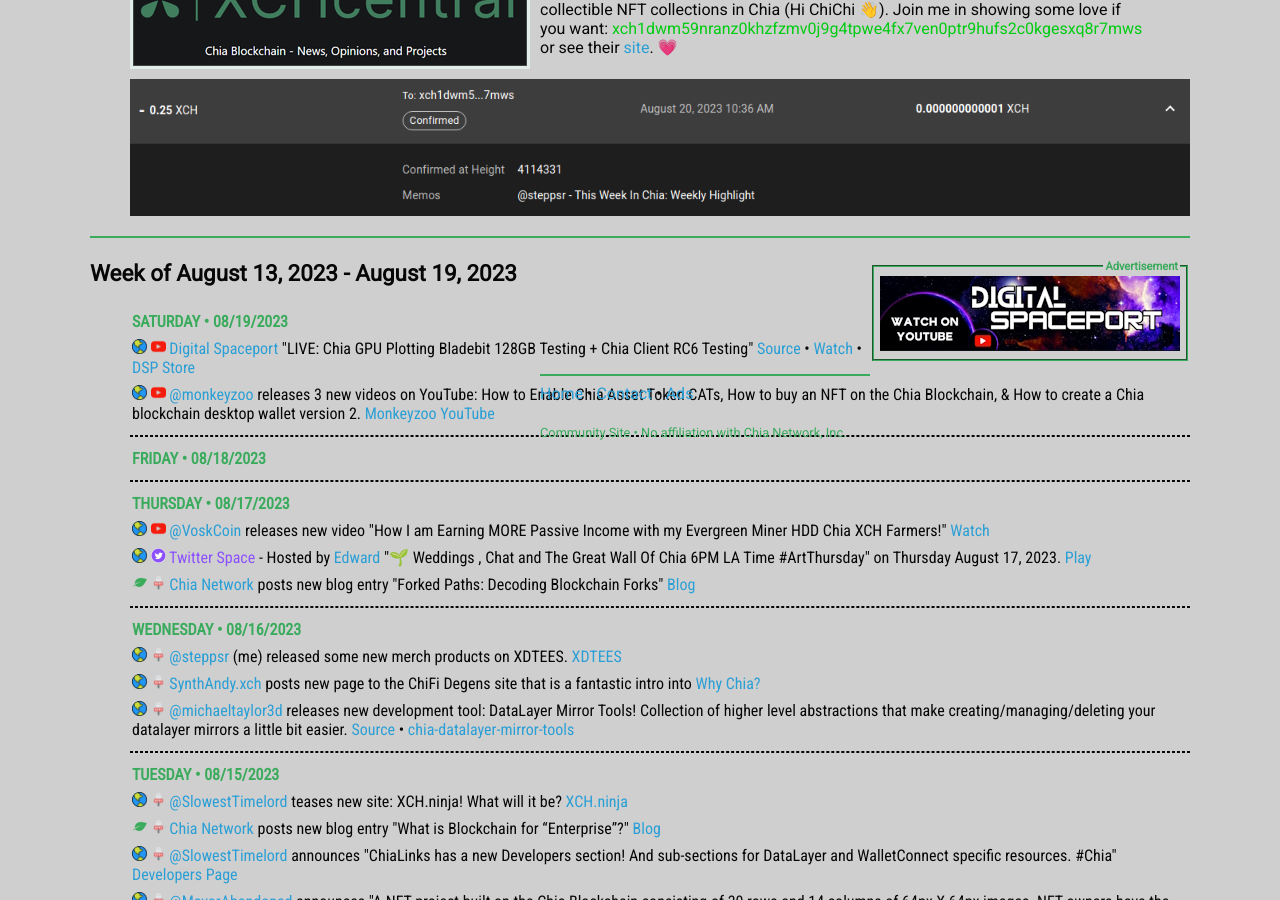
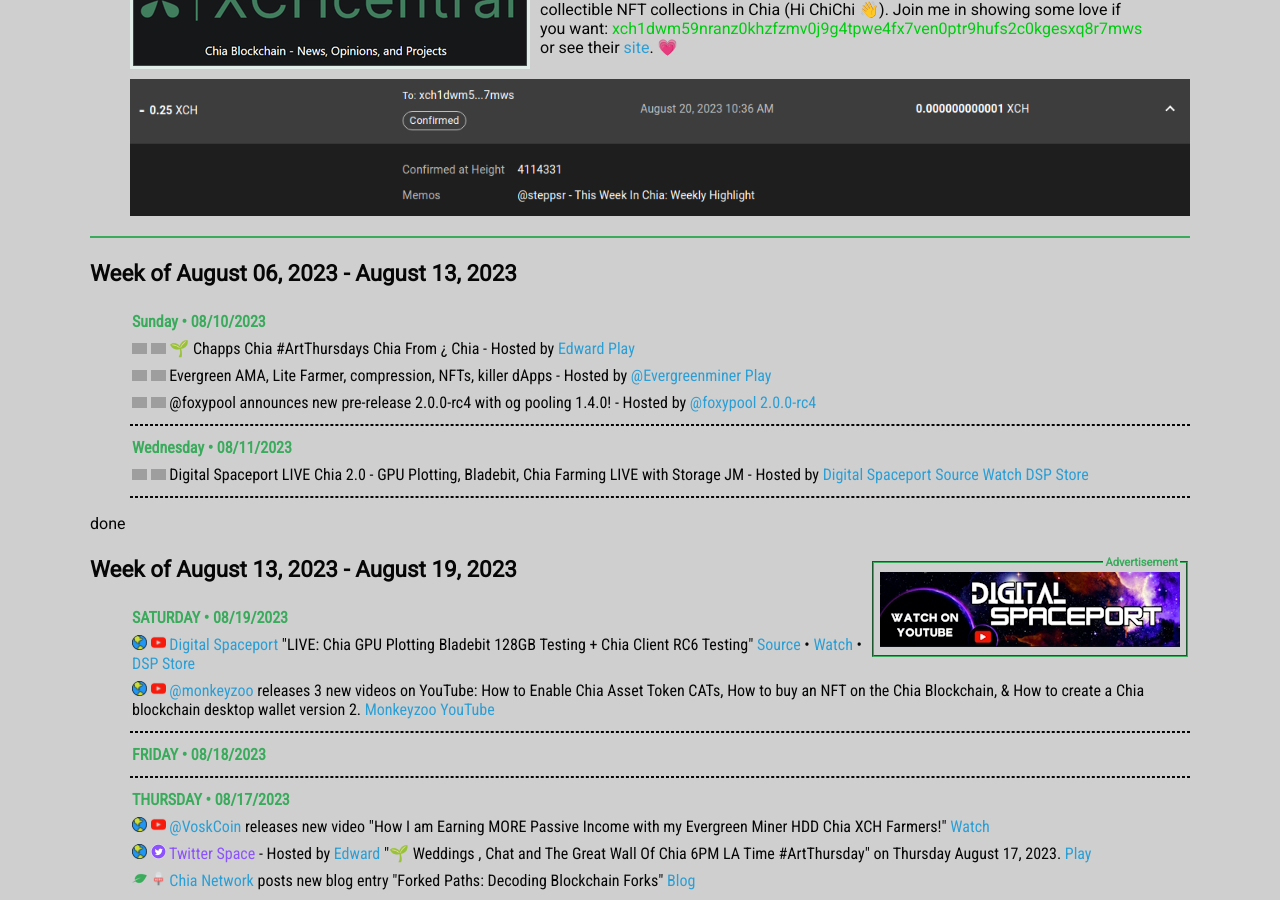
Before and after one commit to SlowestTimelord/thisweekinchia, a Jekyll site: the page built from index.html, in a window 1280 px wide and 900 px high, scrolled down 382 px. Built offline with Jekyll 4.4.1, drawn with Linux system fonts in a browser that asks for light colours; nearby versions of some CDN libraries; some web fonts are replaced; grey boxes are pictures that could not be loaded.

Commit message:
initial data format and parsing

```diff
--- a/_data/data.yml
+++ b/_data/data.yml
@@ -0,0 +1,29 @@
+weeks:
+  - startdate: 08/06/2023
+    posts:
+      - date: 08/10/2023
+        items:
+          - title: "🌱 Chapps Chia #ArtThursdays Chia From ¿ Chia"
+            icons: [globe, spaces]
+            creator: [Edward, https://twitter.com/anewformofmusic]
+            links:
+              - [Play, https://twitter.com/anewformofmusic/status/1689804150710910976?s=20]
+          - title: "Evergreen AMA, Lite Farmer, compression, NFTs, killer dApps"
+            icons: [globe, spaces]
+            creator: ["@Evergreenminer", https://twitter.com/Evergreenminer]
+            links:
+              - [Play, https://twitter.com/Evergreenminer/status/1689736080432709637?s=20]
+          - title: "@foxypool announces new pre-release 2.0.0-rc4 with og pooling 1.4.0!"
+            icons: [globe, microphone]
+            creator: ["@foxypool", https://twitter.com/foxypool]
+            links:
+              - [2.0.0-rc4, https://github.com/Chia-Network/chia-blockchain/releases/tag/2.0.0-rc4]
+      - date: 08/11/2023
+        items:
+          - title: "Digital Spaceport LIVE Chia 2.0 - GPU Plotting, Bladebit, Chia Farming LIVE with Storage JM"
+            icons: [globe, youtube]
+            creator: ["Digital Spaceport", https://twitter.com/gospaceport]
+            links:
+              - [Source, https://twitter.com/gospaceport/status/1690080742154346496?s=20]
+              - [Watch, https://www.youtube.com/watch?v=ykfMdzbKUAo]
+              - [DSP Store, https://shop.digitalspaceport.com/?utm_medium=product_shelf&utm_source=youtube&utm_content=YT-AAE-QftT-60eFcUEB0enfDvQaiv4QLn6reepPZQpLv-hDUCxUMjEDq56nZPAHcRdgVVClyTfQnuFbwXniBSAnweP1D7gRCL5452GQY82M3Py5PgX-7PMuf2tvc4xHscJGT1x9Ve6nXYF_r5E5KxFOH_MyZcoODcYMWbrKgYLQnu0EuZi7OFPGM9b]
--- a/_includes/footer.html
+++ b/_includes/footer.html
@@ -16,22 +16,3 @@
 </div>
 
 <br><br><span class="footer">Community Site • No affiliation with Chia Network, Inc.</span><br><br>
-
-</div> <!-- content -->
-
-<script>
-	function toggleMode() {
-		temp=getComputedStyle(document.documentElement).getPropertyValue('--themebackground');
-		document.documentElement.style.setProperty('--themebackground', getComputedStyle(document.documentElement).getPropertyValue('--themeforeground'));
-		document.documentElement.style.setProperty('--themeforeground', temp);
-		toggleBtn = document.getElementById('lightdark');
-
-		var mode = "";
-		if(toggleBtn.value === "Light") {
-			mode = "Dark";
-		} else {
-			mode = "Light";
-		}
-		toggleBtn.value = mode;
-	}
-</script>
--- a/_layouts/default.html
+++ b/_layouts/default.html
@@ -25,9 +25,24 @@
 
     {{ content }}
 
+    {% include footer.html %}
+
 </div>
 
-    {% include footer.html %}
+<script>
+	function toggleMode() {
+		temp=getComputedStyle(document.documentElement).getPropertyValue('--themebackground');
+		document.documentElement.style.setProperty('--themebackground', getComputedStyle(document.documentElement).getPropertyValue('--themeforeground'));
+		document.documentElement.style.setProperty('--themeforeground', temp);
+		toggleBtn = document.getElementById('lightdark');
 
-
+		var mode = "";
+		if(toggleBtn.value === "Light") {
+			mode = "Dark";
+		} else {
+			mode = "Light";
+		}
+		toggleBtn.value = mode;
+	}
+</script>
 </body></html>
--- a/index.html
+++ b/index.html
@@ -46,6 +46,38 @@
 	<hr>
 
 </div>
+
+{% for week in site.data.data.weeks %}
+	{% assign start_date = week.startdate | date: '%m/%d/%Y' %}
+	{% assign end_date = start_date | date: '%s' | plus: 604800 %}
+	{% assign long_start_date = start_date | date: '%B %d, %Y' %}
+	{% assign long_end_date = end_date | date: '%B %d, %Y' %}
+
+  <h3>Week of {{ long_start_date }} - {{ long_end_date }}</h3>
+  <ul>
+    {% for post in week.posts %}
+      <li class="weekday">{{ post.date | date: '%A' }} • {{ post.date }}</li>
+      {% for item in post.items %}
+        <li class="post">
+          {% for icon in item.icons %}
+            <img width="15px" src="https://thisweekinchia.com/assets/icons/{{ icon }}.png">
+          {% endfor %}
+          {{ item.title }}
+          {% if item.creator[1] %}
+            - Hosted by <a href="{{ item.creator[1] }}" target="_blank">{{ item.creator[0] }}</a>
+          {% endif %}
+          {% for link in item.links %}
+            <a href="{{ link[1] }}" target="_blank">{{ link[0] }}</a>
+          {% endfor %}
+        </li>
+      {% endfor %}
+      <hr class="daydivide">
+    {% endfor %}
+  </ul>
+{% endfor %}
+
+
+done
 
 <h3>Week of August 13, 2023 - August 19, 2023 <div class="week"><span class="tooltip"><a href="https://www.youtube.com/@DigitalSpaceport" target="_blank"></a><fieldset><a href="https://www.youtube.com/@DigitalSpaceport" target="_blank"><img width="300px" src="assets/ads/20230813.png" alt="Digital Spaceport" title="Digital Spaceport"></a><legend>Advertisement</legend></fieldset></span></div></h3>
 <ul>
```
